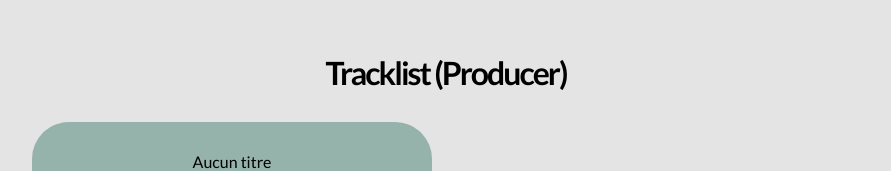
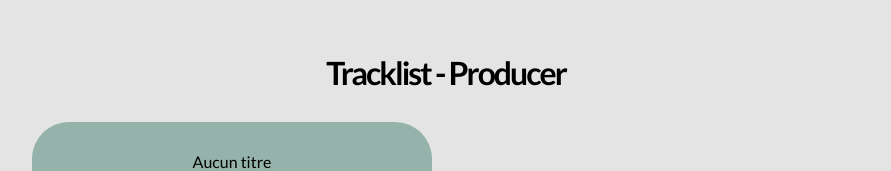
Before and after one commit to iamSamDiak/Tracklist-Producer, a React (Create React App) app: page / in a window 1280 px wide. Shown: the part 125-296 px from the top of the page, without its empty margins (194-1085 px from the left). Built offline with nearby package versions, Linux system fonts and the light colour scheme.

Commit message:
updated title : Tracklist (Producer) -> Tracklist - Producer

```diff
--- a/src/App.js
+++ b/src/App.js
@@ -8,7 +8,7 @@ function App() {
   return (
     <div className="Tracklist-Producer">
       <div className='main-title'>
-        <h1>Tracklist (Producer)</h1>
+        <h1>Tracklist - Producer</h1>
       </div>
       <div className='App'>
         <Tape/>
```
